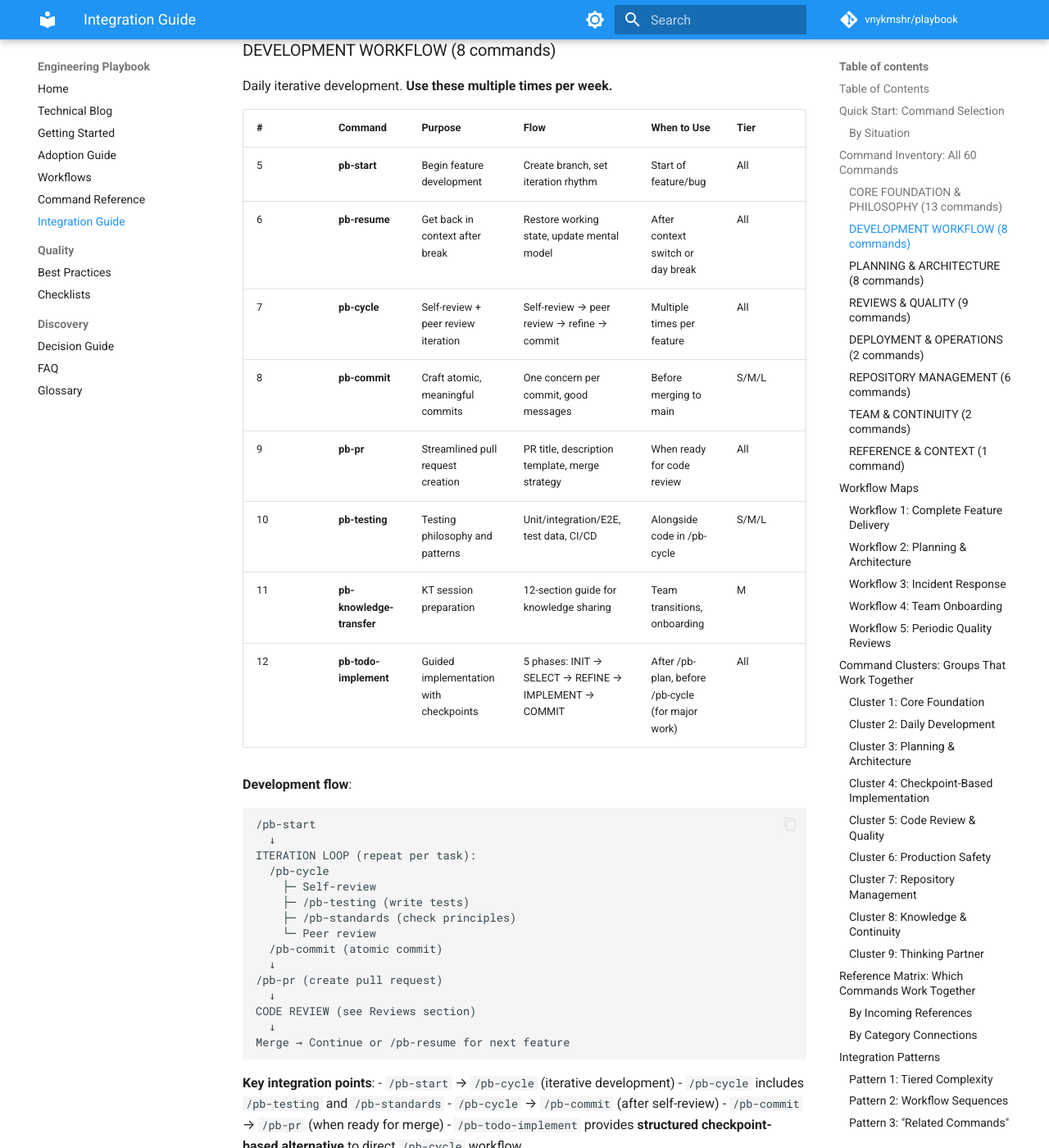
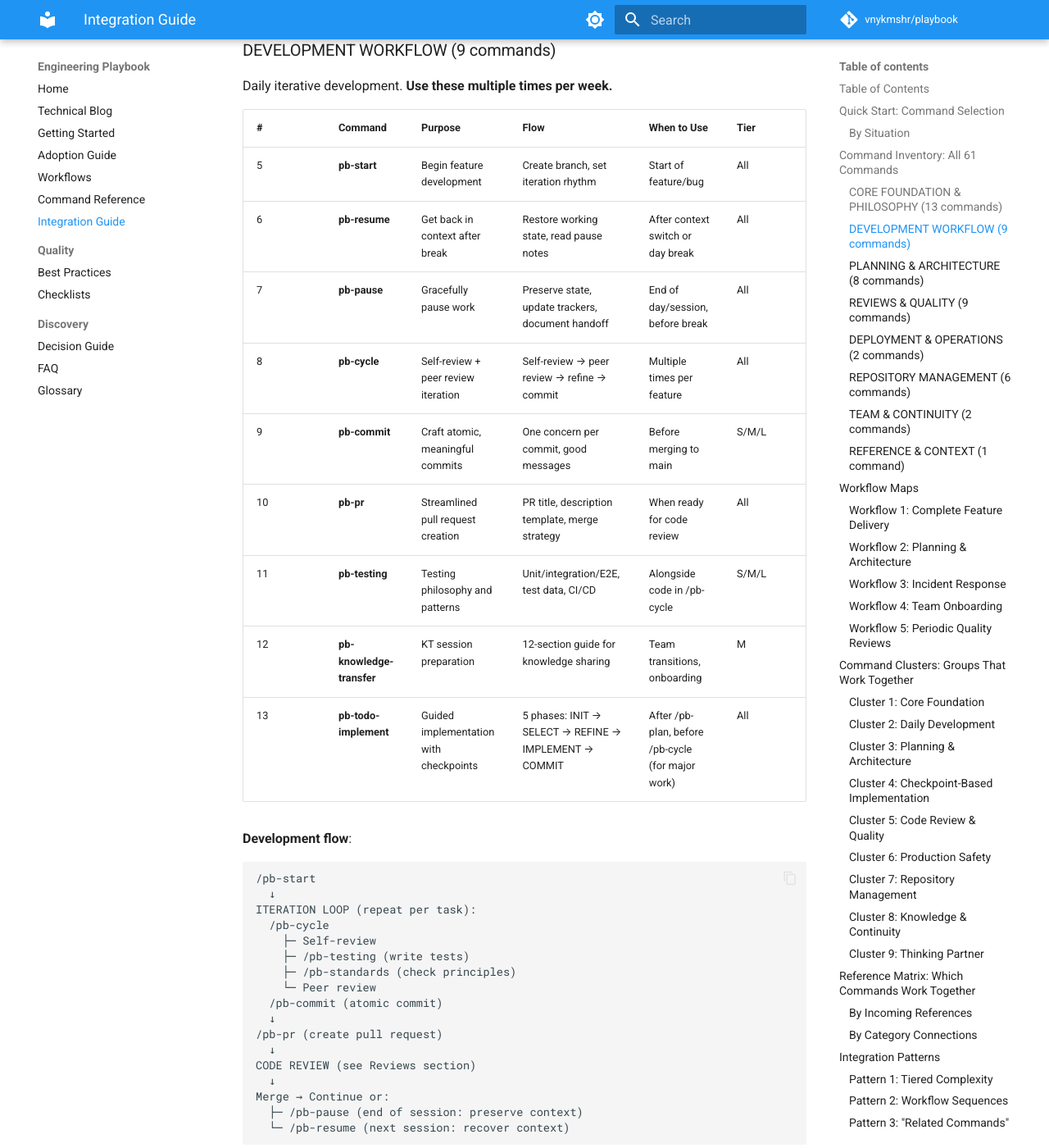
Before and after one commit to vnykmshr/playbook, an MkDocs documentation site: the page built from docs/integration-guide.md, in a window 1280 px wide and 1400 px high, scrolled down 3206 px. Shown: the whole window at 82% size. Built offline with MkDocs 1.6.1 and Material for MkDocs 9.7.7, drawn with Linux system fonts in a browser that asks for light colours; comment, search, counter and statistics services are not loaded; some of the changed text lies outside the part shown.

Commit message:
docs: add pb-pause to documentation and command index
Update README, command-index, integration-guide, and workflows to
include the new pb-pause command as part of the development workflow.

- README: Update development commands (10→11), add to Scenario 3
- command-index: Add pb-pause to development workflow table
- integration-guide: Update command count (60→61), add to workflow
- workflows: Update daily workflow to show pb-pause at end of day

pb-pause and pb-resume now documented as session boundary bookends.

````diff
--- a/docs/integration-guide.md
+++ b/docs/integration-guide.md
@@ -2,7 +2,7 @@
 
 Complete reference for how all playbook commands work together to form a unified SDLC framework.
 
-**Last Updated**: 2026-01-17 | **Categories**: 10 | **Commands**: 60
+**Last Updated**: 2026-01-19 | **Categories**: 10 | **Commands**: 61
 
 ---
 
@@ -51,7 +51,7 @@ Complete reference for how all playbook commands work together to form a unified
 
 ---
 
-## Command Inventory: All 60 Commands
+## Command Inventory: All 61 Commands
 
 ### CORE FOUNDATION & PHILOSOPHY (13 commands)
 
@@ -84,20 +84,21 @@ These establish baseline understanding and guiding philosophy. **Every engineer
 
 ---
 
-### DEVELOPMENT WORKFLOW (8 commands)
+### DEVELOPMENT WORKFLOW (9 commands)
 
 Daily iterative development. **Use these multiple times per week.**
 
 | # | Command | Purpose | Flow | When to Use | Tier |
 |---|---------|---------|------|------------|------|
 | 5 | **pb-start** | Begin feature development | Create branch, set iteration rhythm | Start of feature/bug | All |
-| 6 | **pb-resume** | Get back in context after break | Restore working state, update mental model | After context switch or day break | All |
-| 7 | **pb-cycle** | Self-review + peer review iteration | Self-review → peer review → refine → commit | Multiple times per feature | All |
-| 8 | **pb-commit** | Craft atomic, meaningful commits | One concern per commit, good messages | Before merging to main | S/M/L |
-| 9 | **pb-pr** | Streamlined pull request creation | PR title, description template, merge strategy | When ready for code review | All |
-| 10 | **pb-testing** | Testing philosophy and patterns | Unit/integration/E2E, test data, CI/CD | Alongside code in /pb-cycle | S/M/L |
-| 11 | **pb-knowledge-transfer** | KT session preparation | 12-section guide for knowledge sharing | Team transitions, onboarding | M |
-| 12 | **pb-todo-implement** | Guided implementation with checkpoints | 5 phases: INIT → SELECT → REFINE → IMPLEMENT → COMMIT | After /pb-plan, before /pb-cycle (for major work) | All |
+| 6 | **pb-resume** | Get back in context after break | Restore working state, read pause notes | After context switch or day break | All |
+| 7 | **pb-pause** | Gracefully pause work | Preserve state, update trackers, document handoff | End of day/session, before break | All |
+| 8 | **pb-cycle** | Self-review + peer review iteration | Self-review → peer review → refine → commit | Multiple times per feature | All |
+| 9 | **pb-commit** | Craft atomic, meaningful commits | One concern per commit, good messages | Before merging to main | S/M/L |
+| 10 | **pb-pr** | Streamlined pull request creation | PR title, description template, merge strategy | When ready for code review | All |
+| 11 | **pb-testing** | Testing philosophy and patterns | Unit/integration/E2E, test data, CI/CD | Alongside code in /pb-cycle | S/M/L |
+| 12 | **pb-knowledge-transfer** | KT session preparation | 12-section guide for knowledge sharing | Team transitions, onboarding | M |
+| 13 | **pb-todo-implement** | Guided implementation with checkpoints | 5 phases: INIT → SELECT → REFINE → IMPLEMENT → COMMIT | After /pb-plan, before /pb-cycle (for major work) | All |
 
 **Development flow**:
 ```
@@ -115,7 +116,9 @@ ITERATION LOOP (repeat per task):
   ↓
 CODE REVIEW (see Reviews section)
   ↓
-Merge → Continue or /pb-resume for next feature
+Merge → Continue or:
+  ├─ /pb-pause (end of session: preserve context)
+  └─ /pb-resume (next session: recover context)
 ```
 
 **Key integration points**:
@@ -123,6 +126,7 @@ Merge → Continue or /pb-resume for next feature
 - `/pb-cycle` includes `/pb-testing` and `/pb-standards`
 - `/pb-cycle` → `/pb-commit` (after self-review)
 - `/pb-commit` → `/pb-pr` (when ready for merge)
+- `/pb-pause` ↔ `/pb-resume` (session boundary bookends)
 - `/pb-todo-implement` provides **structured checkpoint-based alternative** to direct `/pb-cycle` workflow
 
 ---
@@ -536,8 +540,8 @@ RELEASE
 **Who**: Every engineer
 
 ### Cluster 2: Daily Development
-**Commands**: pb-start, pb-cycle, pb-commit, pb-pr, pb-testing
-**Purpose**: Iterative feature development with quality gates
+**Commands**: pb-start, pb-cycle, pb-pause, pb-resume, pb-commit, pb-pr, pb-testing
+**Purpose**: Iterative feature development with quality gates and session management
 **Frequency**: Use multiple times per week per feature
 **Who**: All developers
 
@@ -910,4 +914,4 @@ POWERFUL:
 
 **This guide is the map. Use it to navigate the playbook as an integrated system.**
 
-*Last Updated: 2026-01-17 | Playbook Version: v1.5.0 | Commands: 60 | Integration Health: Excellent (9/10)*
+*Last Updated: 2026-01-19 | Playbook Version: v1.5.1 | Commands: 61 | Integration Health: Excellent (9/10)*
````
Also changed, not shown: README.md (+5 -4 lines), docs/command-index.md (+5 -0 lines), docs/workflows.md (+6 -4 lines).
